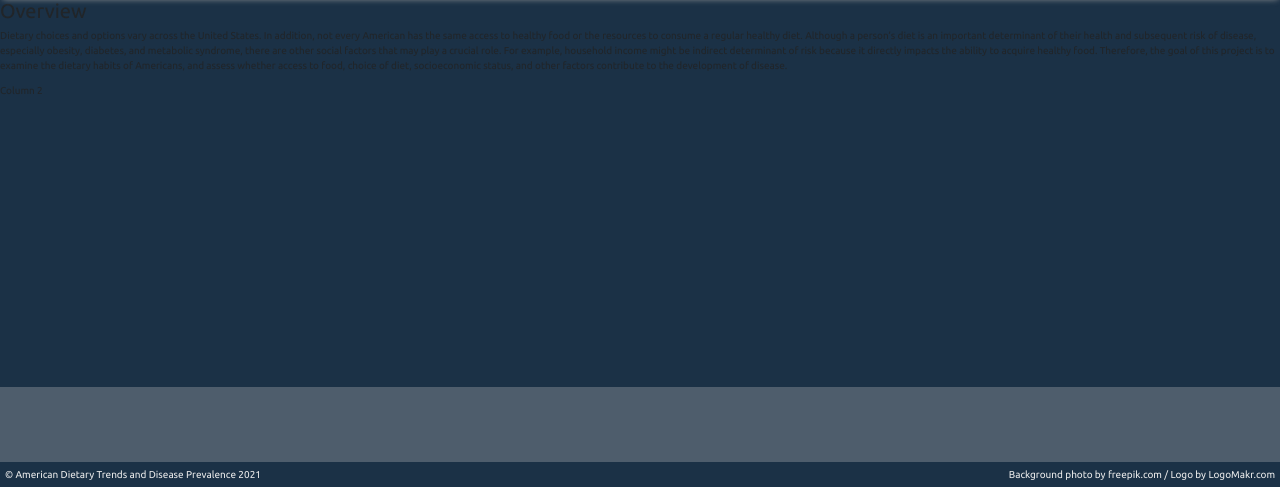
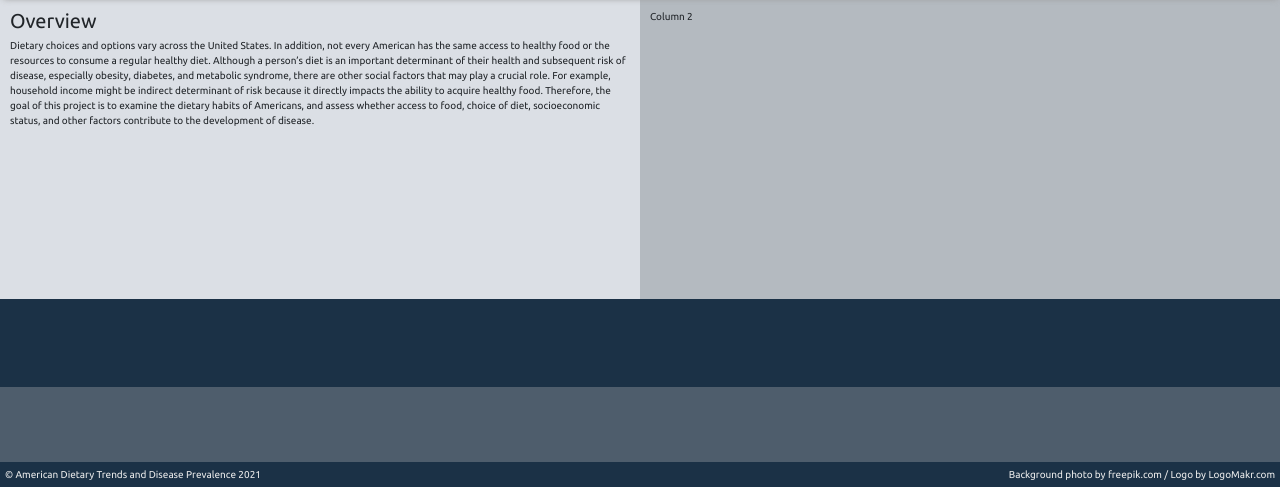
Before and after one commit to Chahnaz-Kbaisi/diet-habits-disease-us, a Flask app: page / in a window 1280 px wide. Shown: the part 313-800 px from the top of the page. Run offline with Flask 2, Linux system fonts and the light colour scheme; some libraries are stand-ins or nearby versions.

Commit message:
Styling code for body containers added

```diff
--- a/static/CSS/style.css
+++ b/static/CSS/style.css
@@ -1 +1,29 @@
 /* CSS Styling Sheet */
+/* Body containers styling */
+html, body {
+    height: 100%;
+    margin: 0px;
+}
+.flex-container {
+    height: 100%;
+    background: #f0e68c;
+}
+.flex-container{
+    width: 100%;
+    height: 100%;
+    margin: 0px;
+	min-height: 300px;
+	margin: 0 auto;
+	display: -webkit-flex; /* Safari */
+	display: flex; /* Standard syntax */
+}
+.flex-container .column{
+	padding: 10px;
+	background: #dbdfe5;
+	-webkit-flex: 1; /* Safari */
+	-ms-flex: 1; /* IE 10 */
+	flex: 1; /* Standard syntax */
+}
+.flex-container .column.bg-alt{
+	background: #b4bac0;
+}
```
